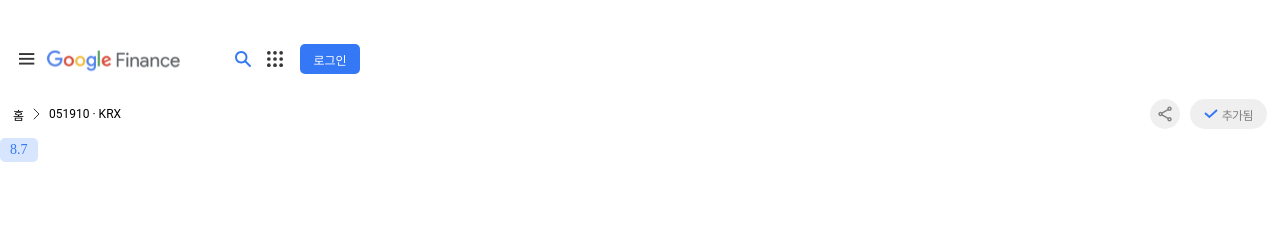
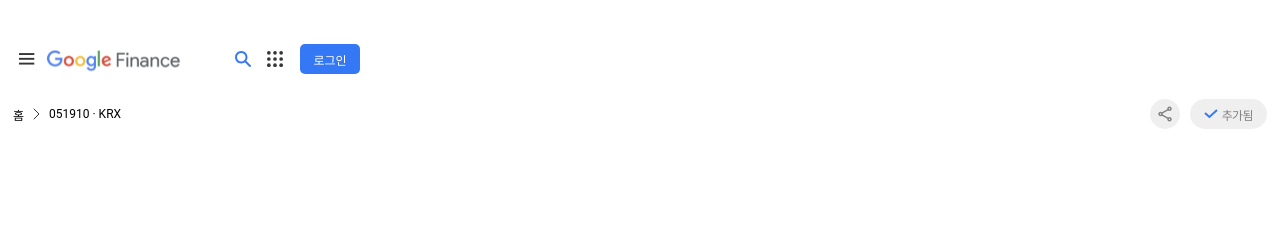
Before and after one commit to DOSOPT-CDS-WEB-TEAM2/CLIENT, a React (Vite) app in the folder google-finance/: page /detail in a window 1280 px wide. Shown: the top 228 px of the page. Built offline with nearby package versions, Linux system fonts and the light colour scheme; the HTML template or start-up script is replaced by a standard one.

Commit message:
feat/#14 : props별 스타일링

```diff
--- a/google-finance/src/assets/index.jsx
+++ b/google-finance/src/assets/index.jsx
@@ -8,5 +8,5 @@ export { default as BtnRight } from './icon/btn_right.svg';
 export { default as Share } from './icon/share.svg';
 export { default as Check } from './icon/ic_check.svg';
 export { default as UpSmallIcon } from './icon/arrow.up_small.svg';
-export { default as DownSmallIcon } from './icon/ic_arrow_down_small.svg';
+export { default as DownSmallIcon } from './icon/arrow.down_small.svg';
 export { default as DownBigIcon } from './icon/arrow.down_big.svg';
--- a/google-finance/src/components/Common/PercentButton.jsx
+++ b/google-finance/src/components/Common/PercentButton.jsx
@@ -4,11 +4,11 @@ import { UpSmallIcon, DownBigIcon, DownSmallIcon } from '../../assets';
 
 export const PercentButton = ({ isUp, isSmall, value }) => {
   return (
-    <St.PercentButton>
+    <St.PercentButton $isUp={isUp} $isSmall={isSmall}>
       {/* isUp==true && isSmall==false 인 경우는 없음 */}
-      {isUp == true && isSmall == true && <img src={UpSmallIcon} />}
-      {isUp == false && isSmall == true && <img src={DownSmallIcon} />}
-      {isUp == false && isSmall == false && <img src={DownBigIcon} />}
+      {isUp && isSmall && <img src={UpSmallIcon} />}
+      {!isUp && isSmall && <img src={DownSmallIcon} />}
+      {!isUp && !isSmall && <img src={DownBigIcon} />}
       <span>{value}</span>
     </St.PercentButton>
   );
@@ -25,17 +25,17 @@ const St = {
     display: flex;
     align-items: center;
     justify-content: center;
-    gap: 0.3rem;
+    gap: 0.4rem;
 
     width: auto;
 
     padding: 0.4rem 1rem;
 
-    border-radius: 0.5rem;
-    font-size: 0.5rem;
-    ${theme.fonts.productsans_14};
-    background-color: ${({ isUp }) => (isUp ? theme.colors.red_background : theme.colors.blue_background)};
-    color: ${({ isUp }) => (isUp ? theme.colors.red_main : theme.colors.blue_main)};
+    border-radius: ${({ $isSmall }) => ($isSmall ? '0.5rem' : '0.8rem')};
+
+    ${({ $isSmall }) => ($isSmall ? theme.fonts.productsans_14 : theme.fonts.productsans_18_bold)};
+    background-color: ${({ $isUp }) => ($isUp ? theme.colors.red_background : theme.colors.blue_background)};
+    color: ${({ $isUp }) => ($isUp ? theme.colors.red_main : theme.colors.blue_main)};
 
     img {
       margin: auto 0;
--- a/google-finance/src/pages/MainDetail.jsx
+++ b/google-finance/src/pages/MainDetail.jsx
@@ -7,9 +7,6 @@ const MainDetail = () => {
   return (
     <HomeWrapper>
       <HeaderIndex />
-      <PercentButtonContainer>
-        <PercentButton value={'8.7'} />
-      </PercentButtonContainer>
     </HomeWrapper>
   );
 };
```
Also changed, not shown: google-finance/src/assets/icon/arrow.down_small.svg (added).
